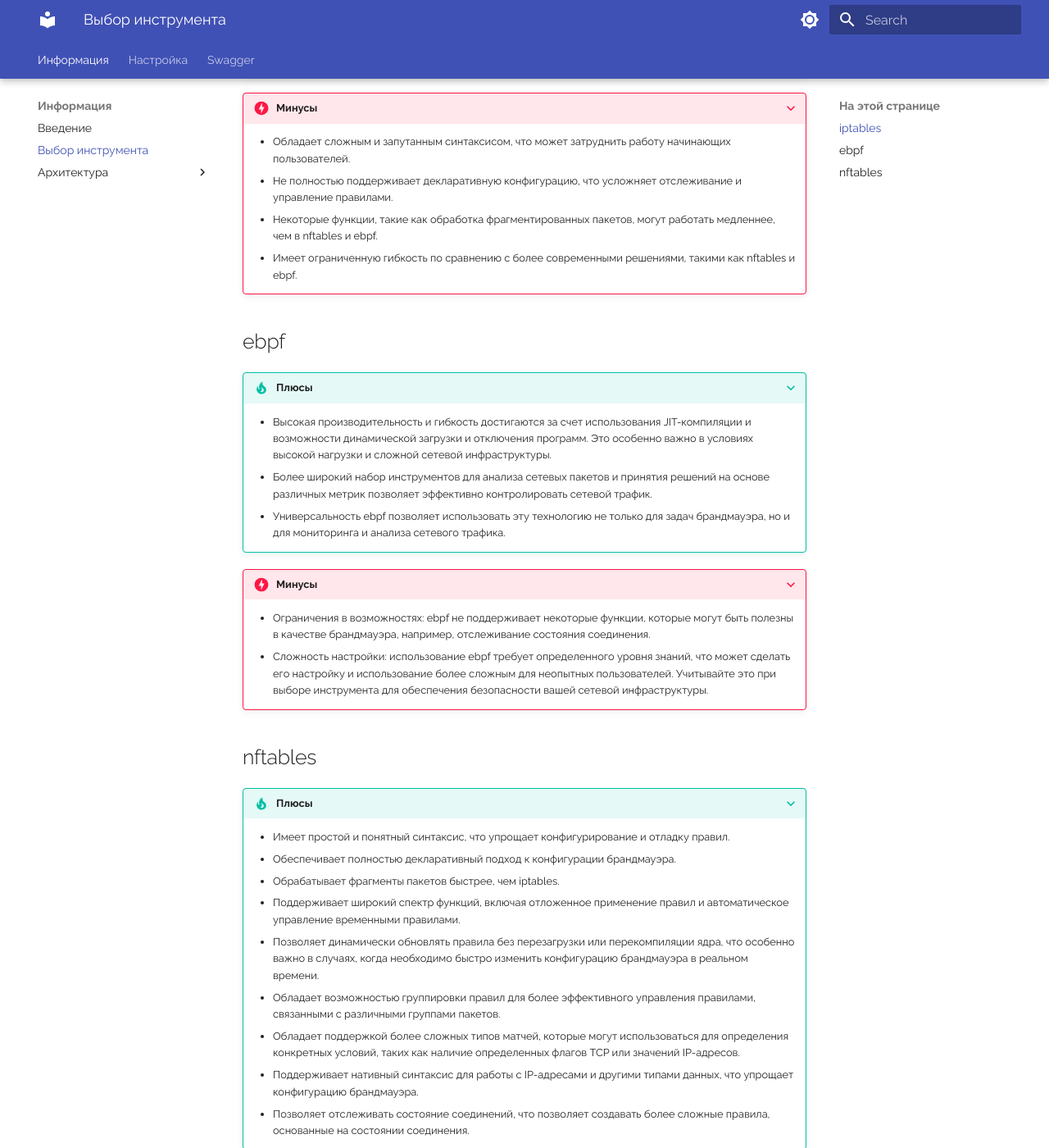
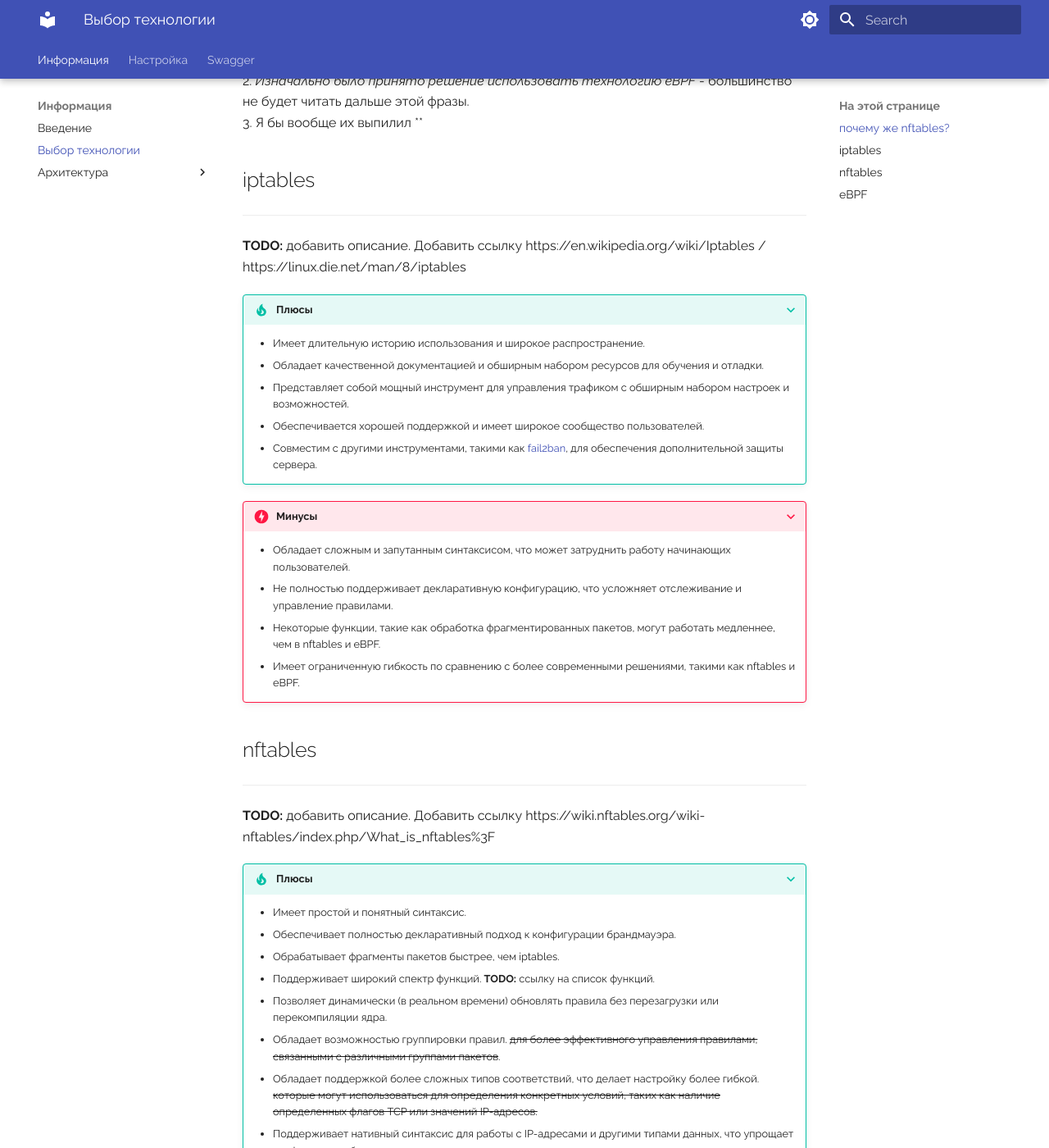
Before and after one commit to fraima/fraimHBF, an MkDocs documentation site: the page built from docs/toolset.md, in a window 1280 px wide and 1400 px high, scrolled down 708 px. Shown: the whole window at 82% size. Built offline with MkDocs 1.6.1 and Material for MkDocs 9.7.7, drawn with Linux system fonts in a browser that asks for light colours; the version menu is left out; some of the changed text lies outside the part shown.

Commit message:
отформатировал 'Введение'. Замечания по разделу 'Выбор технологии'

```diff
--- a/docs/toolset.md
+++ b/docs/toolset.md
@@ -1,49 +1,74 @@
-**Выбор инструмента**
+**Выбор технологии**
 ============
 
-Изначально было принято решение использовать технологию ebpf, так как она обладает рядом очевидных преимуществ по сравнению с nftables и iptables. Однако, учитывая тот факт, что многие крупные компании до сих пор используют устаревшие версии ядра Linux, которые не поддерживают ebpf, мы были вынуждены пересмотреть свое решение в пользу nftables (преимущества описаны ниже).
+почему же nftables?
+------------
 
-Наша команда всегда учитывает потребности наших клиентов и разрабатывает архитектуру с учетом возможности использования Роя на ebpf. Мы уверены, что в будущем это обеспечит наибольшую эффективность и безопасность работы нашей инфраструктуры для всех наших пользователей.
+При разработке стоял выбор между тремя технологиями:
+- iptables
+- nftables
+- eBPF
 
-iptables
+После размышлений выбор пал на nftables. Так почему же nftables?
+
+**TODO**: расписать причину выбора. Указать желание сделать еще и поддержку eBPF.
+
+<s>
+Изначально было принято решение использовать технологию [eBPF](https://ebpf.io/what-is-ebpf/), так как она обладает рядом очевидных преимуществ по сравнению с [nftables](https://wiki.nftables.org/wiki-nftables/index.php/What_is_nftables%3F) и [iptables](https://en.wikipedia.org/wiki/Iptables). Однако, учитывая тот факт, что многие крупные компании до сих пор используют устаревшие версии ядра Linux, которые не поддерживают ebpf, мы были вынуждены пересмотреть свое решение в пользу nftables (преимущества описаны ниже).
+</s>
+
+<s>
+Наша команда всегда учитывает потребности наших клиентов и разрабатывает архитектуру с учетом возможности использования Роя на eBPF. Мы уверены, что в будущем это обеспечит наибольшую эффективность и безопасность работы нашей инфраструктуры для всех наших пользователей.
+</s>
+
+
+**КОММЕНТАРИЙ:
+1. из этих двух обзацев не понятно, что в итоге под копотом nf или eBPF.
+2. *Изначально было принято решение использовать технологию eBPF* - большинство не будет читать дальше этой фразы.
+3. Я бы вообще их выпилил **
+
+## iptables
 ------------
+**TODO:** добавить описание. Добавить ссылку https://en.wikipedia.org/wiki/Iptables / https://linux.die.net/man/8/iptables
 ???+Плюсы tip
     - Имеет длительную историю использования и широкое распространение.
     - Обладает качественной документацией и обширным набором ресурсов для обучения и отладки.
     - Представляет собой мощный инструмент для управления трафиком с обширным набором настроек и возможностей.
     - Обеспечивается хорошей поддержкой и имеет широкое сообщество пользователей.
-    - Совместим с другими инструментами, такими как fail2ban, для обеспечения дополнительной защиты сервера.
+    - Совместим с другими инструментами, такими как [fail2ban](https://www.fail2ban.org/wiki/index.php/Main_Page), для обеспечения дополнительной защиты сервера.
 
 ???+Минусы danger
     - Обладает сложным и запутанным синтаксисом, что может затруднить работу начинающих пользователей.
     - Не полностью поддерживает декларативную конфигурацию, что усложняет отслеживание и управление правилами.
-    - Некоторые функции, такие как обработка фрагментированных пакетов, могут работать медленнее, чем в nftables и ebpf.
-    - Имеет ограниченную гибкость по сравнению с более современными решениями, такими как nftables и ebpf.
+    - Некоторые функции, такие как обработка фрагментированных пакетов, могут работать медленнее, чем в nftables и eBPF.
+    - Имеет ограниченную гибкость по сравнению с более современными решениями, такими как nftables и eBPF.
 
-ebpf
+## nftables
 ---------
+**TODO:** добавить описание. Добавить ссылку https://wiki.nftables.org/wiki-nftables/index.php/What_is_nftables%3F
 ???+Плюсы tip
-    - Высокая производительность и гибкость достигаются за счет использования JIT-компиляции и возможности динамической загрузки и отключения программ. Это особенно важно в условиях высокой нагрузки и сложной сетевой инфраструктуры.
-    - Более широкий набор инструментов для анализа сетевых пакетов и принятия решений на основе различных метрик позволяет эффективно контролировать сетевой трафик.
-    - Универсальность ebpf позволяет использовать эту технологию не только для задач брандмауэра, но и для мониторинга и анализа сетевого трафика.
-
-???+Минусы danger
-    - Ограничения в возможностях: ebpf не поддерживает некоторые функции, которые могут быть полезны в качестве брандмауэра, например, отслеживание состояния соединения.
-    - Сложность настройки: использование ebpf требует определенного уровня знаний, что может сделать его настройку и использование более сложным для неопытных пользователей. Учитывайте это при выборе инструмента для обеспечения безопасности вашей сетевой инфраструктуры.
-
-nftables
----------
-???+Плюсы tip
-    - Имеет простой и понятный синтаксис, что упрощает конфигурирование и отладку правил.
+    - Имеет простой и понятный синтаксис.
     - Обеспечивает полностью декларативный подход к конфигурации брандмауэра.
     - Обрабатывает фрагменты пакетов быстрее, чем iptables.
-    - Поддерживает широкий спектр функций, включая отложенное применение правил и автоматическое управление временными правилами.
-    - Позволяет динамически обновлять правила без перезагрузки или перекомпиляции ядра, что особенно важно в случаях, когда необходимо быстро изменить конфигурацию брандмауэра в реальном времени.
-    - Обладает возможностью группировки правил для более эффективного управления правилами, связанными с различными группами пакетов.
-    - Обладает поддержкой более сложных типов матчей, которые могут использоваться для определения конкретных условий, таких как наличие определенных флагов TCP или значений IP-адресов.
+    - Поддерживает широкий спектр функций. **TODO:** ссылку на список функций.
+    - Позволяет динамически (в реальном времени) обновлять правила без перезагрузки или перекомпиляции ядра.
+    - Обладает возможностью группировки правил. <s>для более эффективного управления правилами, связанными с различными группами пакетов</s>.
+    - Обладает поддержкой более сложных типов соответствий, что делает настройку более гибкой. <s>которые могут использоваться для определения конкретных условий, таких как наличие определенных флагов TCP или значений IP-адресов.</s>
     - Поддерживает нативный синтаксис для работы с IP-адресами и другими типами данных, что упрощает конфигурацию брандмауэра.
     - Позволяет отслеживать состояние соединений, что позволяет создавать более сложные правила, основанные на состоянии соединения.
 ???+Минусы danger
     - Относительно новый инструмент, поэтому у него меньше сообщество пользователей и ресурсов для обучения и отладки, чем у iptables.
     - Некоторые функции, такие как поддержка определенных модулей ядра, могут быть ограничены.
-    - Не все возможности, доступные в iptables, могут быть доступны в nftables.
+    - Не все возможности, доступные в iptables, доступны в nftables.
+
+## eBPF
+---------
+**TODO:** добавить описание. Добавить ссылку https://ebpf.io/what-is-ebpf/
+???+Плюсы tip
+    - Высокая производительность и гибкость достигаются за счет использования JIT-компиляции и возможности динамической загрузки и отключения программ. Это особенно важно в условиях высокой нагрузки и сложной сетевой инфраструктуры.
+    - Широкий набор инструментов для анализа сетевых пакетов.<s> и принятия решений на основе различных метрик позволяет эффективно контролировать сетевой трафик.</s>
+
+???+Минусы danger
+    - Ограничения в возможностях: ebpf не поддерживает некоторые функции, которые могут быть полезны в качестве брандмауэра, например, отслеживание состояния соединения.
+    - Сложность настройки: использование ebpf требует определенного уровня знаний, что может сделать его настройку и использование более сложным для неопытных пользователей. Учитывайте это при выборе инструмента для обеспечения безопасности вашей сетевой инфраструктуры.
+    - **TODO:** работает на версиях ядра Linux выше 4.14
--- a/mkdocs.yml
+++ b/mkdocs.yml
@@ -91,7 +91,7 @@
 
   - "Информация":
     - "Введение": index.md
-    - "Выбор инструмента": toolset.md
+    - "Выбор технологии": toolset.md
     - "Архитектура":
       - "Абстракции": architecture_abstractions.md
       - "Компоненты": architecture_components.md
```
Also changed, not shown: docs/architecture_components.md (+1 -1 lines), docs/index.md (+28 -12 lines).
